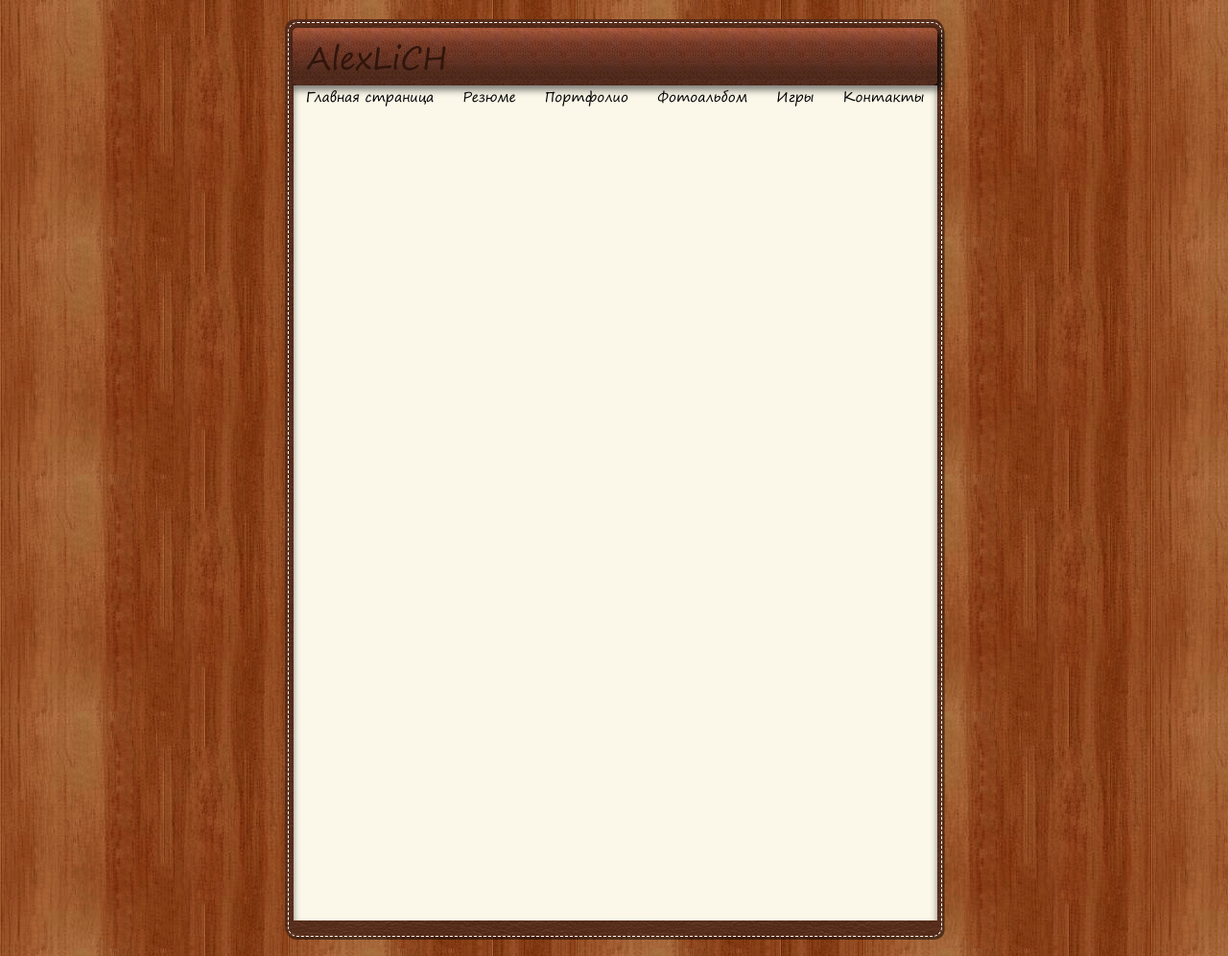
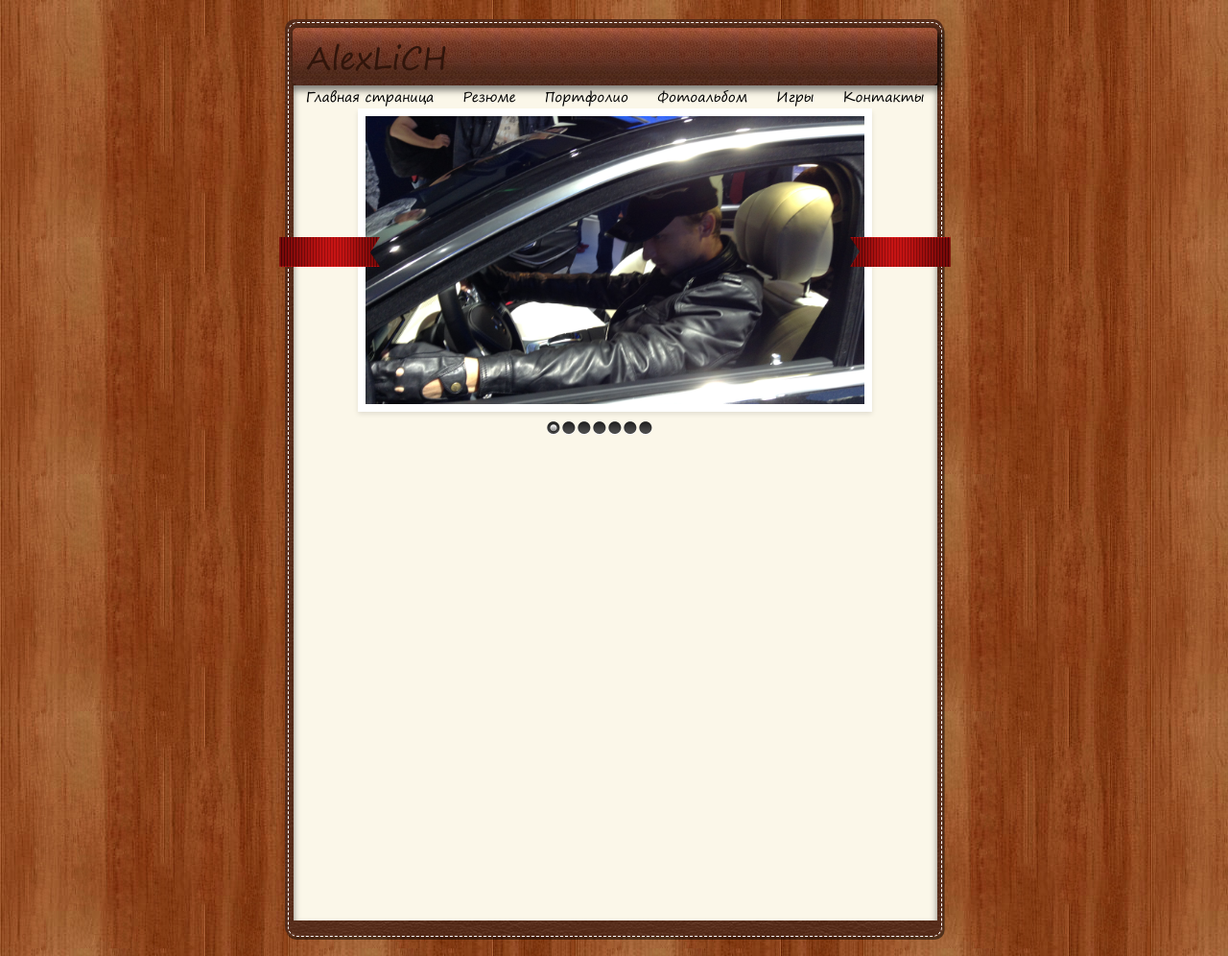
Before and after one commit to AlexLich/PortfolioSite, a PHP site: page / in a window 1280 px wide. Shown: the whole page at 96% size. Run offline with PHP 8.4, Linux system fonts and the light colour scheme; some libraries are stand-ins or nearby versions.

Commit message:
added carousel

```diff
--- a/index.php
+++ b/index.php
@@ -1,7 +1,59 @@
 <html>
 <head>
 <link rel="stylesheet" type="text/css" href="css/style.css">
+<link rel="stylesheet" type="text/css" href="css/carousel.css">
 <title>AlexLiCH</title>
+<script src="https://ajax.googleapis.com/ajax/libs/jquery/1.6.1/jquery.min.js"></script>
+	<script src="js/slides.js"></script>
+
+	<script>
+		/*
+			Get the curent slide
+		*/
+		function currentSlide( current ) {
+			$(".current_slide").text(current + " of " + $("#slides").slides("status","total") );
+		}
+
+		$(function(){
+			/*
+				Initialize SlidesJS
+			*/
+			$("#slides").slides({
+				navigateEnd: function( current ) {
+					currentSlide( current );
+				},
+				loaded: function(){
+					currentSlide( 1 );
+				}
+			});
+
+			/*
+				Play/stop button
+			*/
+			$(".controls").click(function(e) {
+				e.preventDefault();
+
+				// Example status method usage
+				var slidesStatus = $("#slides").slides("status","state");
+
+				if (!slidesStatus || slidesStatus === "stopped") {
+
+					// Example play method usage
+					$("#slides").slides("play");
+
+					// Change text
+					$(this).text("Stop");
+				} else {
+
+					// Example stop method usage
+					$("#slides").slides("stop");
+
+					// Change text
+					$(this).text("Play");
+				}
+			});
+		});
+	</script>
 </head>
 <body>
 <suture>
@@ -10,16 +62,33 @@
     </heder>
     <content>
        <nav>
-          <a href="1.html">Главная страница</a>
+          <a href="index.php">Главная страница</a>
           <a href="2.html">Резюме</a>
           <a href="3.html">Портфолио</a>
           <a href="4.html">Фотоальбом</a>
           <a href="4.html">Игры</a>
           <a href="4.html">Контакты</a>
        </nav>
-        <div class="carousel">
+        <div id="container">
 
-        </div>
+		<!-- start SlidesJS slideshow -->
+		<div id="slides">
+				<img src="carousel/IMG_0502.JPG" width="100%" height="120%" alt="Slide 1">
+
+				<img src="carousel/P1000478.JPG" width="520" height="300" alt="Slide 2">
+
+				<img src="http://slidesjs.com/examples/standard/img/slide-3.jpg" width="520" height="300" alt="Slide 3">
+
+				<img src="http://slidesjs.com/examples/standard/img/slide-4.jpg" width="520" height="300" alt="Slide 4">
+
+				<img src="http://slidesjs.com/examples/standard/img/slide-5.jpg" width="520" height="300" alt="Slide 5">
+
+				<img src="http://slidesjs.com/examples/standard/img/slide-6.jpg" width="520" height="300" alt="Slide 6">
+
+				<img src="http://slidesjs.com/examples/standard/img/slide-7.jpg" width="520" height="300" alt="Slide 7">
+		</div>
+		<!-- end SlidesJS  slideshow -->
+	</div>
     </content>
 </suture>
 </body>
```
